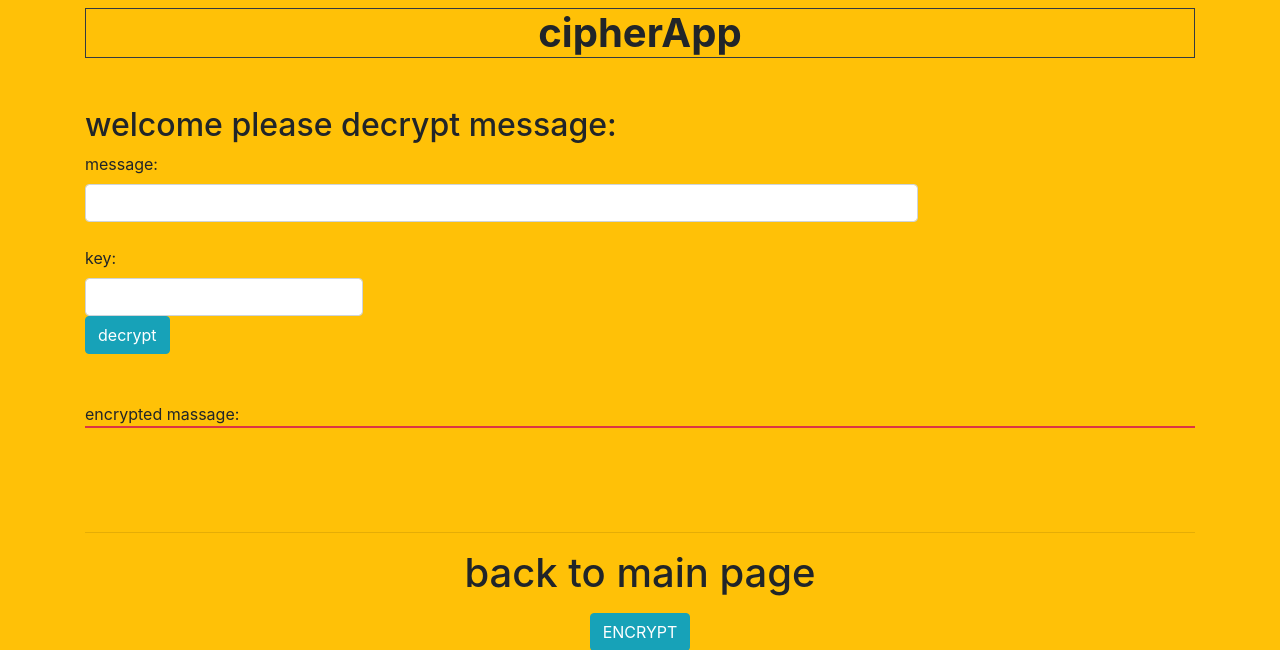
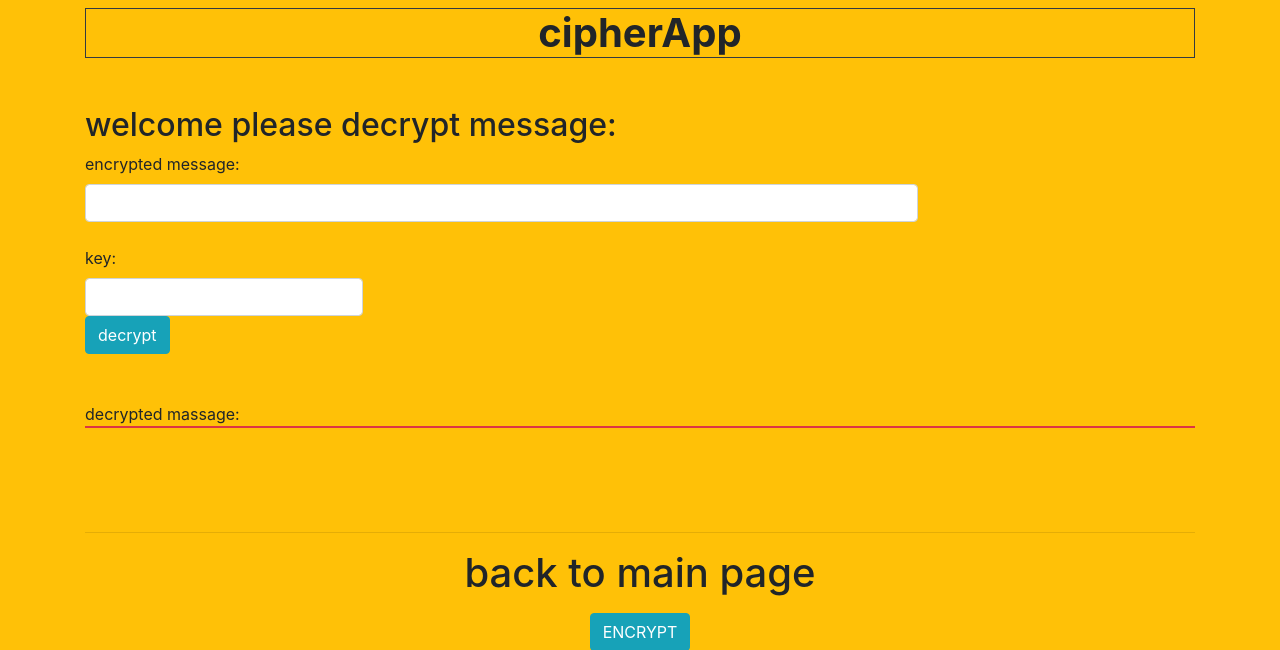
Before and after one commit to bartdob/cipherApp, a FastAPI app: page /decrypted in a window 1280 px wide. Shown: the top 650 px of the page. Run offline with FastAPI, Linux system fonts and the light colour scheme; some libraries are stand-ins or nearby versions.

Commit message:
add coments to code

```diff
--- a/main.py
+++ b/main.py
@@ -55,8 +55,6 @@ def get_user(db, username: str):
 
 
 def fake_decode_token(token):
-    # This doesn't provide any security at all
-    # Check the next version
     user = get_user(fake_users_db, token)
     return user
 
@@ -97,28 +95,31 @@ async def read_users_me(current_user: User = Depends(get_current_active_user)):
 
 # ===================Main Page routes===================
 
-@app.get("/", response_class=HTMLResponse)
+@app.get("/", response_class=HTMLResponse) #main page
 def home(request: Request):
     return templates.TemplateResponse("index.html", {
         'request': request,
     })
 
-@app.post('/')
+@app.post('/')  # encrypt send
 def form_post(request: Request, message: str = Form(...), key: str = Form(...)):
     result = encrypt(message, key)
     return templates.TemplateResponse('index.html', context={'request': request, 'result': result,
     'message': message,
     'key': key })
 
-@app.get("/decrypted", response_class=HTMLResponse)
+@app.get("/decrypted", response_class=HTMLResponse) # decrypt page
 def home(request: Request):
     return templates.TemplateResponse("decrypted.html", {
         'request': request,
     })
 
-@app.post('/decrypted')
+@app.post('/decrypted') # decrypt send
 def form_post(request: Request, message: str = Form(...), key: str = Form(...)):
     result = decrypted(message, key)
     return templates.TemplateResponse('decrypted.html', context={'request': request, 'result': result,
     'message': message,
     'key': key })
+
+
+#=====================================================
--- a/src/cryp.py
+++ b/src/cryp.py
@@ -10,13 +10,13 @@ index_letter = dict(zip(range(len(sign)), sign)) # create dictionary index to le
 
 def encrypt(message, key): # fuction to encrypt
     encrypted = ''
-
+    # split message using lenght of given key
     splitMessageKey = [message[i:i + len(key)] for i in range(0, len(message), len(key))]
 
     for every_split in splitMessageKey:
         i = 0
         for letter in every_split:
-            number = (letter_index[letter] + letter_index[key[i]])
+            number = (letter_index[letter] + letter_index[key[i]]) # add letter form message and letter from key
             encrypted += index_letter[number]
             i += 1
 
@@ -25,38 +25,15 @@ def encrypt(message, key): # fuction to encrypt
 def decrypted(encM, key):
     decrypted = ''
 
-    encM2 = encM[6:]
+    encM2 = encM[6:] # remove salt form cipher message
 
     splitEncM = [encM2[i:i + len(key)] for i in range(0, len(encM2), len(key))]
 
     for each_split in splitEncM:
         i = 0
         for letter in each_split:
-            number = (letter_index[letter] - letter_index[key[i]])
+            number = (letter_index[letter] - letter_index[key[i]]) #remove letter from key
             decrypted += index_letter[number]
             i += 1
 
     return decrypted
-
-
-# def main():
-#     mode = input('Hi, please choose you mode press (E)ncrypt or (D)ecrypt')
-
-#     if mode == 'e' or mode == 'E':
-#         print("Crypt mesasge: ")
-#         message = input('write your message: ')
-#         message = str(message)
-#         key = input('enter your secret key: ')
-#         key = str(key)
-#         print('origin message: ', message)
-#         encrypted_mess = encrypt(message, key)
-#         print ('encrypted message: ', encrypted_mess)
-
-#     elif mode == 'd' or mode == 'D':
-#         print ('Decrypt mode')
-#         encrypted_mess = input('wrtie your encrypted message: ')
-#         key = input('write your secret')
-#         print ('decrypted: ', decrypted(encrypted_mess, key))
-#     else:
-#         print('please choose mode: ')
-# main()
--- a/templates/decrypted.html
+++ b/templates/decrypted.html
@@ -14,7 +14,7 @@
 
     <form method="post">
         <div class="form-group">
-            <label>message: </label>
+            <label>encrypted message: </label>
             <input class="w-75 form-control p-2" type="string" name="message" value="{{ message }}" required="true"/>
             <br>
             <label>key: </label>
@@ -27,7 +27,7 @@
     <br>
 
 
-        encrypted massage:
+        decrypted massage:
         <p class="text-dark text-lg-center border border-danger"> {{ result }}  </p>
     </div>
     <br>
--- a/templates/index.html
+++ b/templates/index.html
@@ -24,7 +24,7 @@
 
         <div class="container m-5 d-flex text-center">
             Cipher message:
-            <textarea name="cipher" id="" cols="30" rows="1">{{result}}</textarea>
+            <textarea name="cipher" id="" cols="100" rows="1">{{result}}</textarea>
         </div>
         <br>
         <hr>
@@ -33,7 +33,7 @@
 
         <div class="container text-left text-primary">
             <h1>Here you can decrypt message</h1>
-            <h1>
+            <h1 class="m-2 p-2">
                 <a href="decrypted"><button class="btn btn-warning"> DECRYPT </button>
             </a>
             </h1>
```
